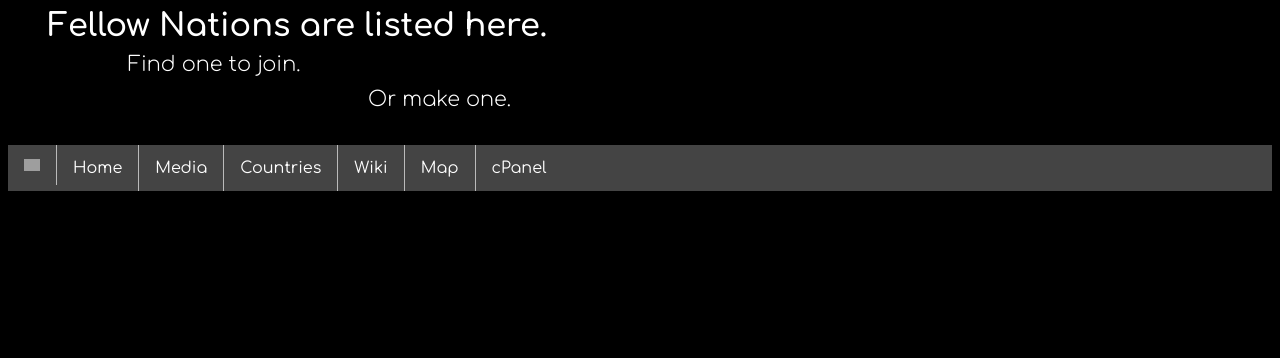
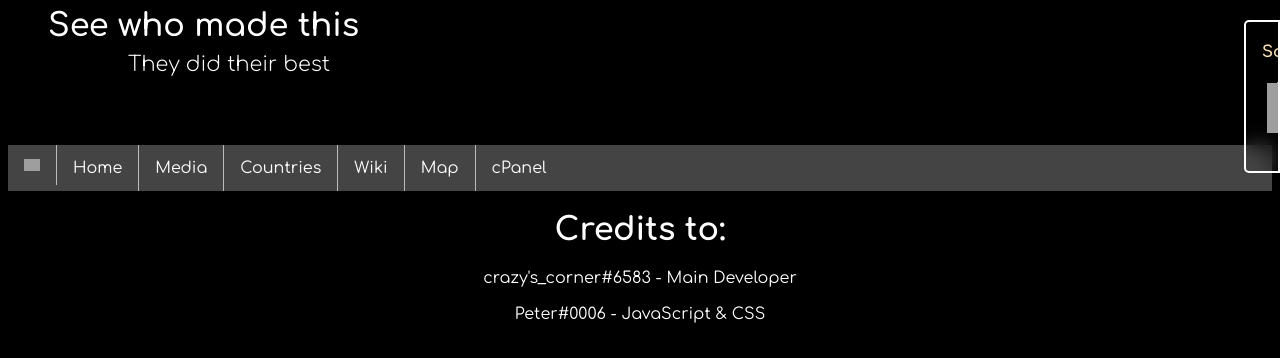
Before and after one commit to Crazys-Corner/Age-Of-Civilization-2, a plain HTML site: page credits.html in a window 1280 px wide. Drawn offline with Linux system fonts and the light colour scheme; grey boxes are pictures that could not be loaded.

Commit message:
added old social sidebar, mobile friendly

```diff
--- a/credits.html
+++ b/credits.html
@@ -19,8 +19,8 @@
     </head>
 <body>
     <div id=intro>
-        <span>Fellow Nations are listed here.</span> <br>
-            <span class="introsubheading">Find one to join. </span> <br> <span class="introsubheading2">  Or make one.</span>
+        <span>See who made this</span> <br>
+            <span class="introsubheading">They did their best</span> <br> <span class="introsubheading2"></span>
 
 </div>
 
@@ -33,5 +33,18 @@
     <li><a href="https://map.ageofcivilization.net">Map</a></li>
     <li><a href="cpanel..html">cPanel</a></li>
 </ul>
+<div class="sidenav">
+    <div class="sidenav-content">
+    <h4>Socials</h4>
+    <a href = "https://discord.gg/tzFBrKZDZE" target="_blank" rel="noreferrer noopener" ><img src="https://www.ageofcivilization.net/img/discord.jpg" style="width: 50px; height: 50px; margin-left: 5px; margin-right: 150px; display:inline"> </a>
+    <a href = "https://www.youtube.com/channel/UCCJcEeishMlFe3uHBu66glA" target="_blank" rel="noreferrer noopener" ><img src="https://th.bing.com/th/id/OIP.ADch_tPEdON9hjdv8CTSMgHaHa?pid=ImgDet&rs=1" style="height: 50px; width: 50px; margin-left: 15px; margin-right: -50px; margin-top: -500px; margin-bottom: 19px; display: inline;"> </a>
+    </div>
+    </div>
+<div id="main-container">
+
+    <h1>Credits to:</h1>
+    <span>crazy's_corner#6583 - Main Developer</span><br><br>
+    <span>Peter#0006 - JavaScript & CSS</span><br><br>
+</div>
 </body>
 </html>
```
Also changed, not shown: commonerrors.html (+7 -1 lines), countries.html (+7 -0 lines), index.html (+8 -2 lines), media.html (+7 -0 lines), modpackinstallation.html (+7 -1 lines), skillsystem.html (+7 -1 lines), wiki.html (+7 -1 lines).
